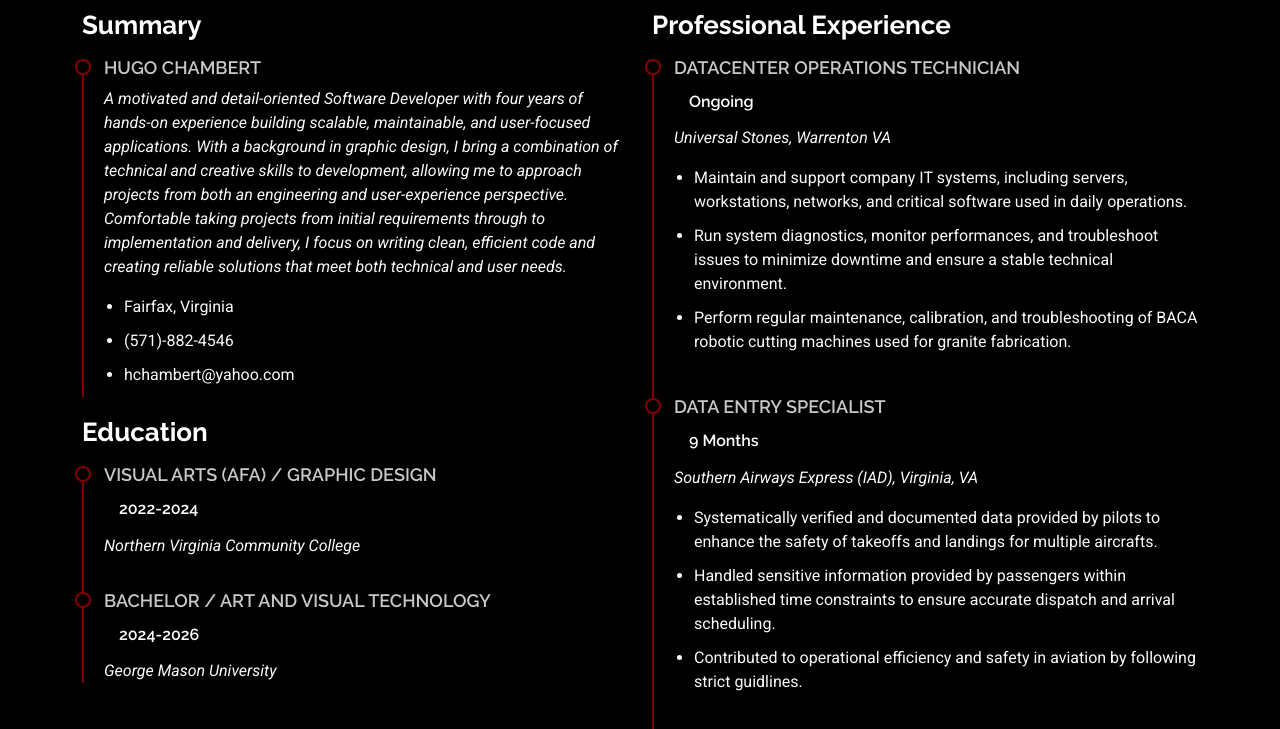
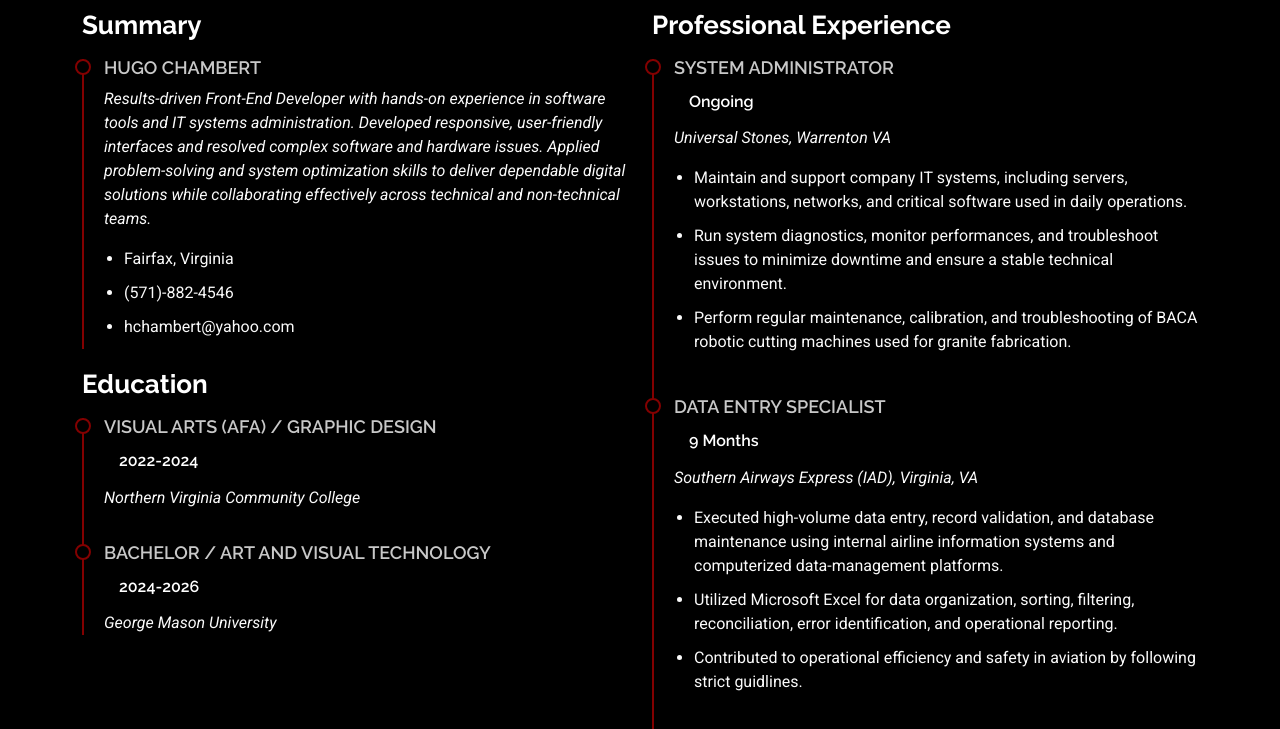
Before and after one commit to HugoChambert/FLUGO, a plain HTML site: page resume.html in a window 1280 px wide. Shown: the part 71-800 px from the top of the page. Drawn offline with Linux system fonts and the light colour scheme.

Commit message:
Revise resume content for clarity and relevance
Updated the summary and professional experience sections to reflect a more relevant job title and improved descriptions of roles and responsibilities.

```diff
--- a/resume.html
+++ b/resume.html
@@ -77,7 +77,7 @@
 
             <div class="resume-item pb-0">
               <h4>Hugo Chambert</h4>
-              <p><em>A motivated and detail-oriented Software Developer with four years of hands-on experience building scalable, maintainable, and user-focused applications. With a background in graphic design, I bring a combination of technical and creative skills to development, allowing me to approach projects from both an engineering and user-experience perspective. Comfortable taking projects from initial requirements through to implementation and delivery, I focus on writing clean, efficient code and creating reliable solutions that meet both technical and user needs.</em></p>
+              <p><em>Results-driven Front-End Developer with hands-on experience in software tools and IT systems administration. Developed responsive, user-friendly interfaces and resolved complex software and hardware issues. Applied problem-solving and system optimization skills to deliver dependable digital solutions while collaborating effectively across technical and non-technical teams. </em></p>
               <ul>
                 <li>Fairfax, Virginia</li>
                 <li>(571)-882-4546</li>
@@ -105,7 +105,7 @@
           <div class="col-lg-6" data-aos="fade-up" data-aos-delay="200">
             <h3 class="resume-title">Professional Experience</h3>
             <div class="resume-item">
-              <h4>Datacenter Operations Technician</h4>
+              <h4>System Administrator</h4>
               <h5>Ongoing</h5>
               <p><em>Universal Stones, Warrenton VA</em></p>
               <ul>
@@ -119,8 +119,8 @@
               <h5>9 Months</h5>
               <p><em>Southern Airways Express (IAD), Virginia, VA </em></p>
               <ul>
-                <li>Systematically verified and documented data provided by pilots to enhance the safety of takeoffs and landings for multiple aircrafts.</li>
-                <li>Handled sensitive information provided by passengers within established time constraints to ensure accurate dispatch and arrival scheduling.</li>
+                <li>Executed high-volume data entry, record validation, and database maintenance using internal airline information systems and computerized data-management platforms. </li>
+                <li>Utilized Microsoft Excel for data organization, sorting, filtering, reconciliation, error identification, and operational reporting.</li>
                 <li>Contributed to operational efficiency and safety in aviation by following strict guidlines.</li>
               </ul>
             </div><!-- Edn Resume Item -->
```
